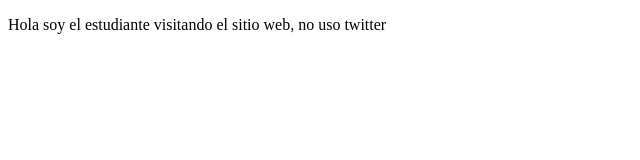
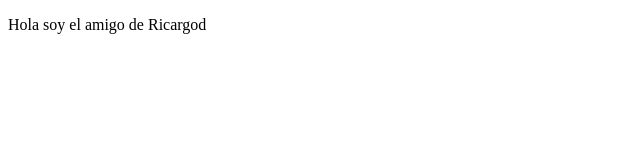
Before and after one commit to NicoNP08/proyectoDemoCursoPrework, a plain HTML site: page index.html in a window 1280 px wide. Shown: the whole page, without its empty margins (0-640 px from the left). Drawn offline with Linux system fonts and the light colour scheme.

Commit message:
cambios soy amigo de ricardo

```diff
--- a/index.html
+++ b/index.html
@@ -8,8 +8,7 @@
 </head>
 <body>
     <p>
-        Hola soy el estudiante visitando el sitio web,
-        no uso twitter
+        Hola soy el amigo de Ricargod
     </p>
 </body>
 </html>
```
